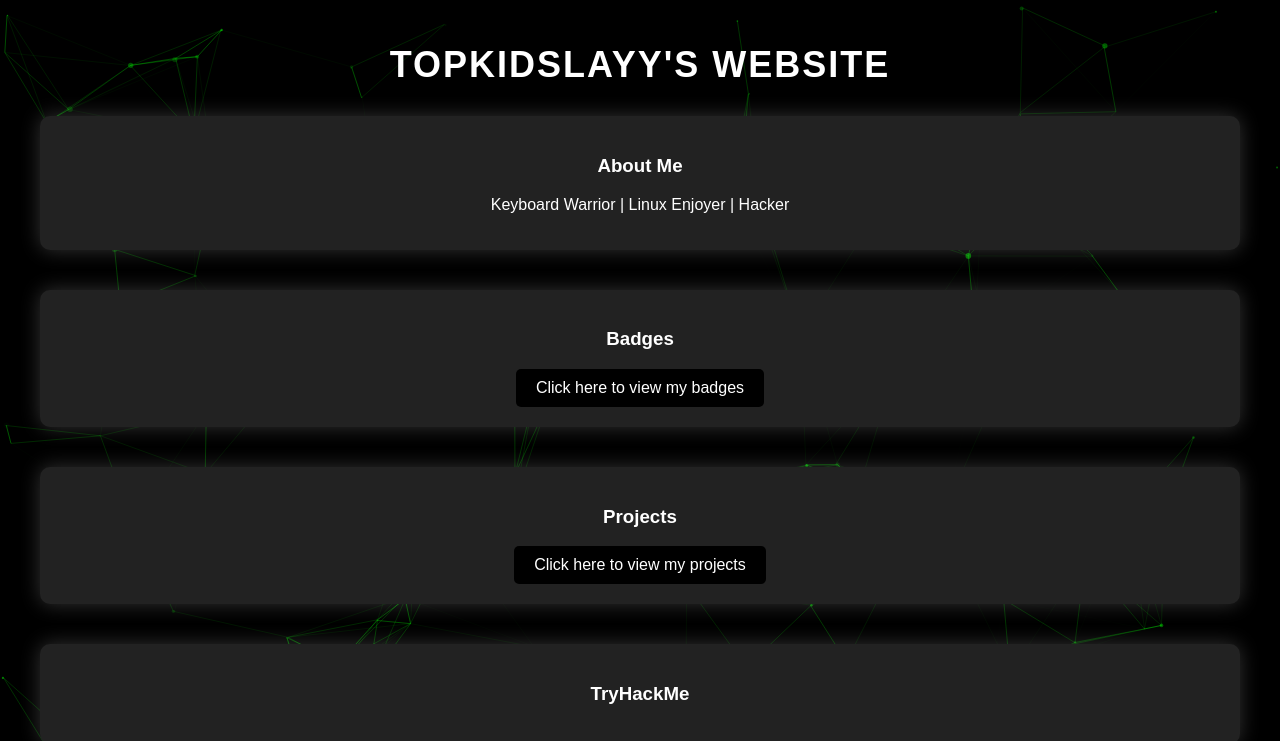
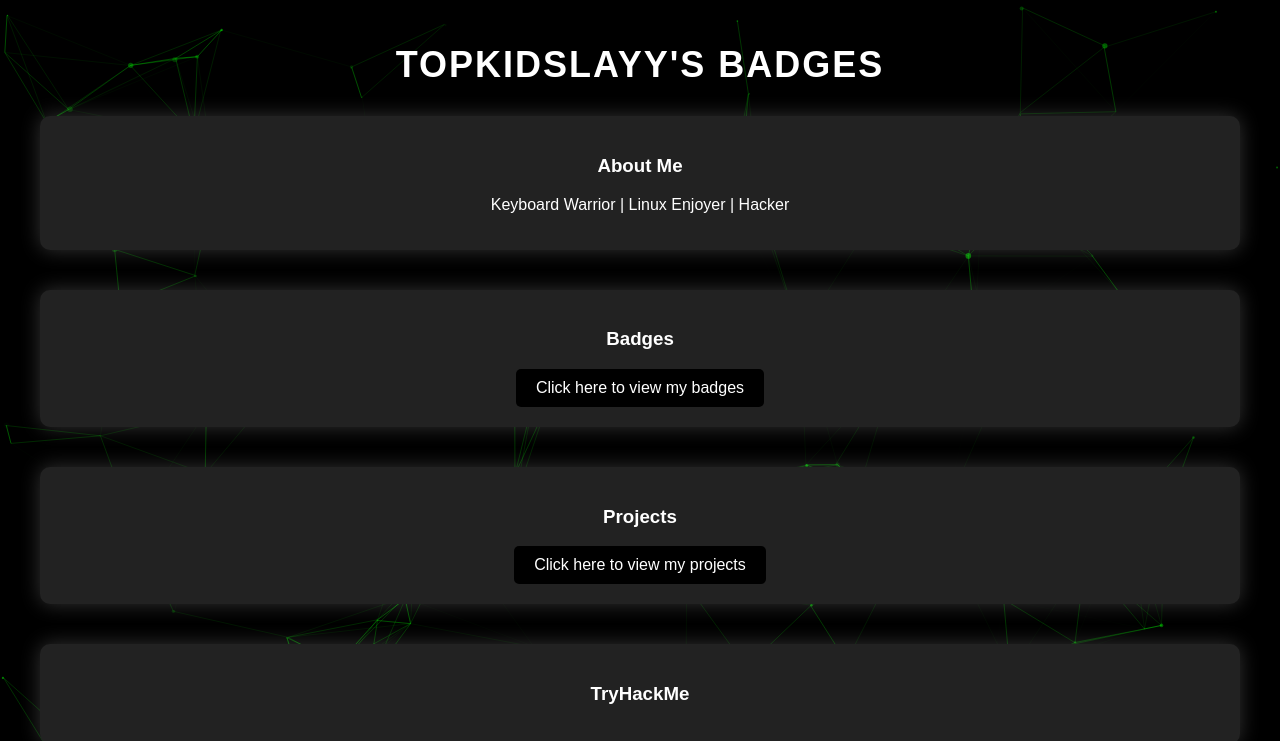
Before and after one commit to slayywrld/slayywrld.github.io, a plain HTML site: page index.html in a window 1280 px wide. Shown: the top 741 px of the page. Drawn offline with nearby package versions, Linux system fonts and the light colour scheme.

Commit message:
Update index.html

```diff
--- a/index.html
+++ b/index.html
@@ -13,7 +13,10 @@
   <div id="particles-js"></div>
   <div class="container">
     <header class="header">
-      <h1>Topkidslayy's Website </h1>
+     <div class="social-icons-container title-border">
+      <h1>Topkidslayy's Badges</h1>
+      <div class="social-icons-border"></div>
+       </div>
     </header>
     <section id="about" class="section">
       <div class="card">
```
